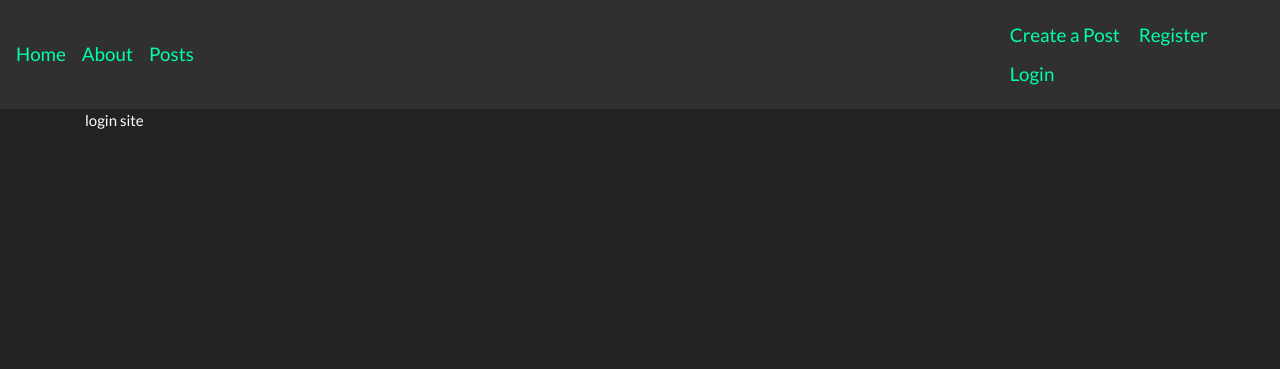
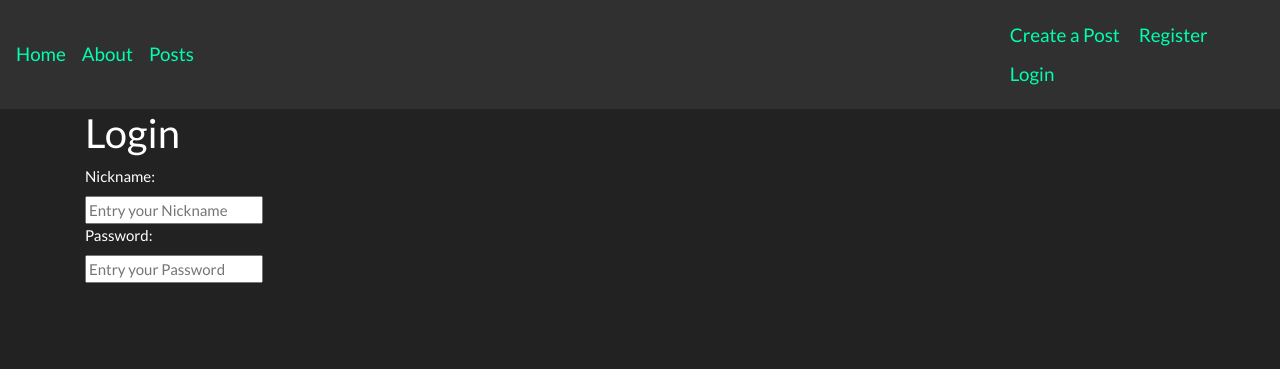
Before and after one commit to lyffski/WorkframWebSite, a CodeIgniter app: page /cix/login in a window 1280 px wide. Shown: the top 369 px of the page. Run offline with CodeIgniter, Linux system fonts and the light colour scheme.

Commit message:
added login

```diff
--- a/application/controllers/User.php
+++ b/application/controllers/User.php
@@ -26,7 +26,7 @@ class User extends CI_Controller{
 
         if($this->form_validation->run() === FALSE){
             $this->load->view("templates/header");
-            $this->load->view("user/login");
+            $this->load->view("user/login", $data);
             $this->load->view("templates/footer");
         }else{
             $this->user_model->login();
--- a/application/models/User_model.php
+++ b/application/models/User_model.php
@@ -9,5 +9,15 @@
                 'password' => $enc_password,
 			);
 			return $this->db->insert('users', $data);
-		}
+        }
+        public function login($nickname, $password){
+            $this->db->where('nickname', $nickname);
+            $this->db->where('password', $password);
+            return $this->db->get('users');
+            if($result->num_rows() == 1){
+				return $result->row(0)->id;
+			} else {
+				return false;
+			}
+        }
 	}
--- a/application/views/user/login.php
+++ b/application/views/user/login.php
@@ -1 +1,13 @@
-login site
+<?php echo validation_errors(); ?>
+<?php echo form_open("user/login") ?>
+
+<h2><?= $title ?></h2>
+
+<div class="form-group">
+    <label>Nickname:</label><br>
+    <input type="text" placeholder="Entry your Nickname" class="form_control" name="nickname"><br>
+    <label>Password:</label><br>
+    <input type="password" placeholder="Entry your Password" class="form_control" name="password"><br>
+</div>
+
+<?php echo form_close();?>
```
